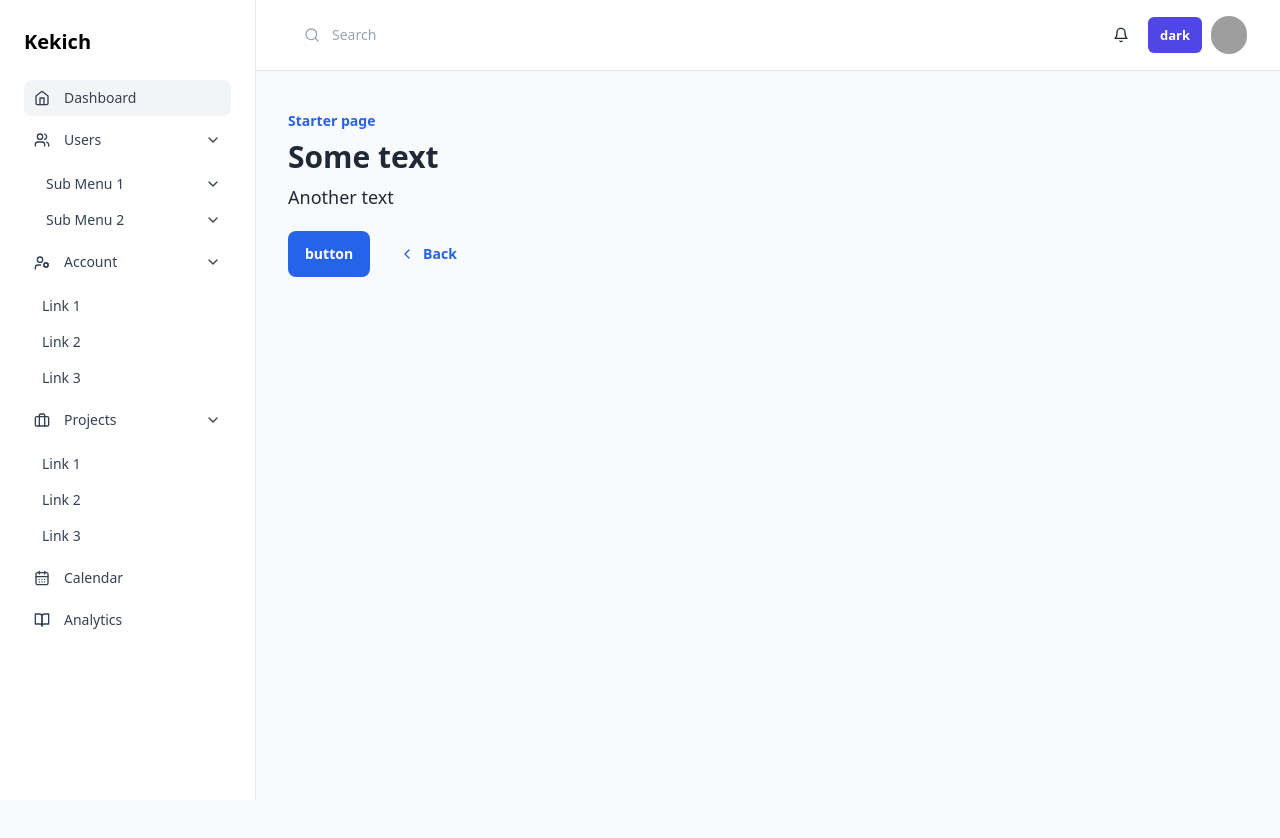
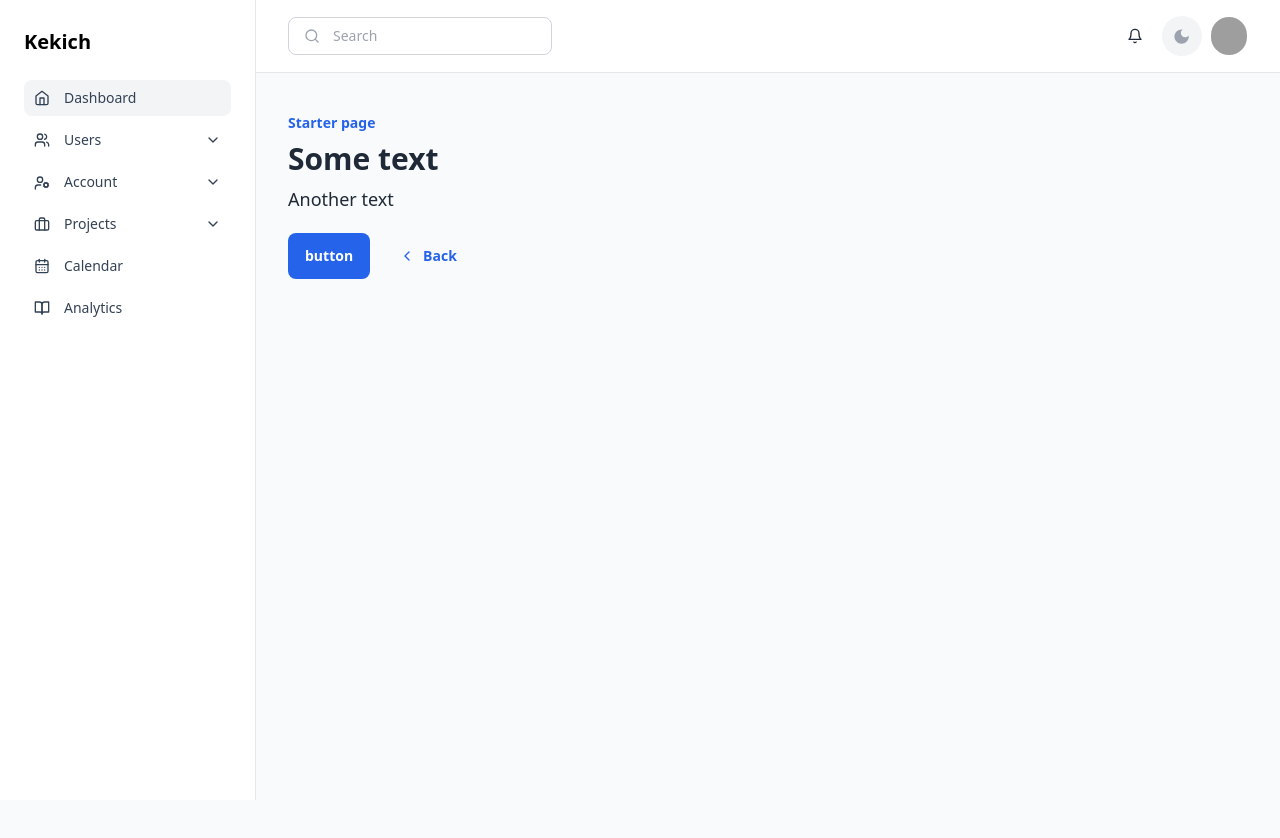
Before and after one commit to IlinAndrey/donation_front, a React (Create React App) app: page / in a window 1280 px wide. Shown: the top 838 px of the page. Built offline with nearby package versions, Linux system fonts and the light colour scheme; grey boxes are pictures that could not be loaded.

Commit message:
end sidebar and header

```diff
--- a/src/App.js
+++ b/src/App.js
@@ -1,4 +1,4 @@
-import { useEffect, useState, useRef, useLayoutEffect } from "react";
+import { useState, useRef, useLayoutEffect } from "react";
 import Header from "./components/Header";
 import Sidebar from "./components/Sidebar";
 import SidebarToggle from "./components/SidebarToggle";
@@ -44,7 +44,7 @@ function App() {
   return (
     <>
       <div className={`${darkMode && "dark"}`}>
-        <div className="bg-gray-50 dark:bg-slate-900">
+        <div className="bg-gray-50 dark:bg-gray-900">
           <Header toggleDarkMode={toggleDarkMode} darkMode={darkMode} />
           <SidebarToggle
             toggleSidebarOpen={toggleSidebarOpen}
--- a/src/components/Header.js
+++ b/src/components/Header.js
@@ -1,4 +1,6 @@
 import React from "react";
+import WbSunnyIcon from '@mui/icons-material/WbSunny';
+import DarkModeIcon from '@mui/icons-material/DarkMode';
 
 function Header({ toggleDarkMode, darkMode }) {
 
@@ -69,7 +71,7 @@ function Header({ toggleDarkMode, darkMode }) {
                   type="text"
                   id="icon"
                   name="icon"
-                  className="py-2 px-4 ps-11 block w-full border-gray-200 rounded-lg text-sm focus:border-blue-500 focus:ring-blue-500 disabled:opacity-50 disabled:pointer-events-none dark:bg-slate-900 dark:border-gray-700 dark:text-gray-400 dark:focus:ring-gray-600"
+                  className="outline-none border py-2 px-4 ps-11 block w-full border-gray-300 rounded-lg text-sm focus:border-blue-500 focus:ring-blue-500 disabled:opacity-50 disabled:pointer-events-none dark:bg-slate-900 dark:border-gray-700 dark:text-gray-400 dark:focus:ring-gray-600"
                   placeholder="Search"
                 />
               </div>
@@ -99,10 +101,9 @@ function Header({ toggleDarkMode, darkMode }) {
               <button
                 onClick={toggleDarkMode}
                 type="button"
-                className="pointer-events-auto rounded-md bg-indigo-600 px-3 py-2 text-[0.8125rem] font-semibold leading-5 text-white hover:bg-indigo-500 dark:text-white dark:hover:bg-gray-700 dark:focus:outline-none dark:focus:ring-1 dark:focus:ring-gray-600"
-                data-hs-offcanvas="#hs-offcanvas-right"
+                className="w-10 h-10 rounded-full pointer-events-auto bg-gray-100 px-2 py-2 text-1xl leading-5 text-gray-400 hover:text-gray-600 dark:text-gray-200 dark:bg-gray-700 dark:hover:text-white dark:focus:outline-none dark:focus:ring-1 dark:focus:ring-gray-600"
               >
-                {darkMode ? "light" : "dark"}
+                {darkMode ? <WbSunnyIcon style={{width: '0.8em', height: '0.8em'}}/> : <DarkModeIcon style={{width: '0.8em', height: '0.8em'}}/>}
               </button>
 
               <div className="hs-dropdown relative inline-flex [--placement:bottom-right]">
--- a/src/components/Sidebar.js
+++ b/src/components/Sidebar.js
@@ -1,6 +1,18 @@
-import React, { useState, useRef } from "react";
+import React, { useState } from "react";
 
-function Sidebar({ isOpen, menuRef}) {
+function Sidebar({ isOpen, menuRef }) {
+  const [accordionState, setAccordionState] = useState({
+    users: false,
+    account: false,
+    projects: false,
+  });
+
+  const toggleAccordion = (section) => {
+    setAccordionState((prevState) => ({
+      ...prevState,
+      [section]: !prevState[section],
+    }));
+  };
 
   return (
     <div
@@ -54,7 +66,11 @@ function Sidebar({ isOpen, menuRef}) {
           <li className="hs-accordion active" id="users-accordion">
             <button
               type="button"
-              className="hs-accordion-toggle w-full text-start flex items-center gap-x-3.5 py-2 px-2.5 hs-accordion-active:text-blue-600 hs-accordion-active:hover:bg-transparent text-sm text-slate-700 rounded-lg hover:bg-gray-100 dark:bg-gray-800 dark:hover:bg-gray-900 dark:text-slate-400 dark:hover:text-slate-300 dark:hs-accordion-active:text-white dark:focus:outline-none dark:focus:ring-1 dark:focus:ring-gray-600"
+              className={`hs-accordion-toggle text-sm w-full text-start flex items-center gap-x-3.5 py-2 px-2.5
+          ${accordionState.users ? "text-blue-600" : "text-slate-700"}
+          hover:bg-gray-100 dark:bg-gray-800 dark:hover:bg-gray-900 dark:text-slate-400 rounded-lg
+          dark:hover:text-slate-300 dark:focus:outline-none dark:focus:ring-1 dark:focus:ring-gray-600`}
+              onClick={() => toggleAccordion("users")}
             >
               <svg
                 className="flex-shrink-0 w-4 h-4"
@@ -89,38 +105,8 @@ function Sidebar({ isOpen, menuRef}) {
                 <path d="m18 15-6-6-6 6"></path>
               </svg>
               <svg
-                className="hs-accordion-active:hidden ms-auto block w-4 h-4"
-                xmlns="http://www.w3.org/2000/svg"
-                width="24"
-                height="24"
-                viewBox="0 0 24 24"
-                fill="none"
-                stroke="currentColor"
-                strokeWidth="2"
-                strokeLinecap="round"
-                strokeLinejoin="round"
-              >
-                <path d="m6 9 6 6 6-6"></path>
-              </svg>
-            </button>
-
-            <div
-              id="users-accordion-child"
-              className="hs-accordion-content w-full overflow-hidden transition-[height] duration-300 hidden"
-              style={{ display: "block" }}
-            >
-              <ul
-                className="hs-accordion-group ps-3 pt-2"
-                data-hs-accordion-always-open=""
-              >
-                <li className="hs-accordion" id="users-accordion-sub-1">
-                  <button
-                    type="button"
-                    className="hs-accordion-toggle w-full text-start flex items-center gap-x-3.5 py-2 px-2.5 hs-accordion-active:text-blue-600 hs-accordion-active:hover:bg-transparent text-sm text-slate-700 rounded-lg hover:bg-gray-100 dark:bg-gray-800 dark:hover:bg-gray-900 dark:text-slate-400 dark:hover:text-slate-300 dark:hs-accordion-active:text-white dark:focus:outline-none dark:focus:ring-1 dark:focus:ring-gray-600"
-                  >
-                    Sub Menu 1
-                    <svg
-                      className="hs-accordion-active:block ms-auto hidden w-4 h-4"
+                className={`ms-auto w-4 h-4 transition-transform duration-200 ease-in-out
+            ${accordionState.users ? "" : "transform rotate-180"}`}
                 xmlns="http://www.w3.org/2000/svg"
                 width="24"
                 height="24"
@@ -133,25 +119,16 @@ function Sidebar({ isOpen, menuRef}) {
               >
                 <path d="m18 15-6-6-6 6"></path>
               </svg>
-                    <svg
-                      className="hs-accordion-active:hidden ms-auto block w-4 h-4"
-                      xmlns="http://www.w3.org/2000/svg"
-                      width="24"
-                      height="24"
-                      viewBox="0 0 24 24"
-                      fill="none"
-                      stroke="currentColor"
-                      strokeWidth="2"
-                      strokeLinecap="round"
-                      strokeLinejoin="round"
-                    >
-                      <path d="m6 9 6 6 6-6"></path>
-                    </svg>
             </button>
 
             <div
-                    id="users-accordion-sub-1-child"
-                    className="hs-accordion-content w-full overflow-hidden transition-[height] duration-300 hidden"
+              id="account-accordion-child"
+              className={`hs-accordion-content w-full overflow-hidden transition-max-height duration-200 ease-in-out ${
+                accordionState.users ? "max-h-screen" : "max-h-0"
+              }`}
+              style={{
+                display: accordionState.users ? "block" : "hidden",
+              }}
             >
               <ul className="pt-2 ps-2">
                 <li>
@@ -181,82 +158,15 @@ function Sidebar({ isOpen, menuRef}) {
               </ul>
             </div>
           </li>
-                <li className="hs-accordion" id="users-accordion-sub-2">
-                  <button
-                    type="button"
-                    className="hs-accordion-toggle w-full text-start flex items-center gap-x-3.5 py-2 px-2.5 hs-accordion-active:text-blue-600 hs-accordion-active:hover:bg-transparent text-sm text-slate-700 rounded-lg hover:bg-gray-100 dark:bg-gray-800 dark:hover:bg-gray-900 dark:text-slate-400 dark:hover:text-slate-300 dark:hs-accordion-active:text-white dark:focus:outline-none dark:focus:ring-1 dark:focus:ring-gray-600"
-                  >
-                    Sub Menu 2
-                    <svg
-                      className="hs-accordion-active:block ms-auto hidden w-4 h-4"
-                      xmlns="http://www.w3.org/2000/svg"
-                      width="24"
-                      height="24"
-                      viewBox="0 0 24 24"
-                      fill="none"
-                      stroke="currentColor"
-                      strokeWidth="2"
-                      strokeLinecap="round"
-                      strokeLinejoin="round"
-                    >
-                      <path d="m18 15-6-6-6 6"></path>
-                    </svg>
-                    <svg
-                      className="hs-accordion-active:hidden ms-auto block w-4 h-4"
-                      xmlns="http://www.w3.org/2000/svg"
-                      width="24"
-                      height="24"
-                      viewBox="0 0 24 24"
-                      fill="none"
-                      stroke="currentColor"
-                      strokeWidth="2"
-                      strokeLinecap="round"
-                      strokeLinejoin="round"
-                    >
-                      <path d="m6 9 6 6 6-6"></path>
-                    </svg>
-                  </button>
-
-                  <div
-                    id="users-accordion-sub-2-child"
-                    className="hs-accordion-content w-full overflow-hidden transition-[height] duration-300 hidden ps-2"
-                  >
-                    <ul className="pt-2 ps-2">
-                      <li>
-                        <a
-                          className="flex items-center gap-x-3.5 py-2 px-2.5 text-sm text-slate-700 rounded-lg hover:bg-gray-100 dark:bg-gray-800 dark:hover:bg-gray-900 dark:text-slate-400 dark:hover:text-slate-300 dark:hs-accordion-active:text-white dark:focus:outline-none dark:focus:ring-1 dark:focus:ring-gray-600"
-                          href="#"
-                        >
-                          Link 1
-                        </a>
-                      </li>
-                      <li>
-                        <a
-                          className="flex items-center gap-x-3.5 py-2 px-2.5 text-sm text-slate-700 rounded-lg hover:bg-gray-100 dark:bg-gray-800 dark:hover:bg-gray-900 dark:text-slate-400 dark:hover:text-slate-300 dark:hs-accordion-active:text-white dark:focus:outline-none dark:focus:ring-1 dark:focus:ring-gray-600"
-                          href="#"
-                        >
-                          Link 2
-                        </a>
-                      </li>
-                      <li>
-                        <a
-                          className="flex items-center gap-x-3.5 py-2 px-2.5 text-sm text-slate-700 rounded-lg hover:bg-gray-100 dark:bg-gray-800 dark:hover:bg-gray-900 dark:text-slate-400 dark:hover:text-slate-300 dark:hs-accordion-active:text-white dark:focus:outline-none dark:focus:ring-1 dark:focus:ring-gray-600"
-                          href="#"
-                        >
-                          Link 3
-                        </a>
-                      </li>
-                    </ul>
-                  </div>
-                </li>
-              </ul>
-            </div>
-          </li>
 
           <li className="hs-accordion active" id="account-accordion">
             <button
               type="button"
-              className="hs-accordion-toggle w-full text-start flex items-center gap-x-3.5 py-2 px-2.5 hs-accordion-active:text-blue-600 hs-accordion-active:hover:bg-transparent text-sm text-slate-700 rounded-lg hover:bg-gray-100 dark:bg-gray-800 dark:hover:bg-gray-900 dark:text-slate-400 dark:hover:text-slate-300 dark:hs-accordion-active:text-white dark:focus:outline-none dark:focus:ring-1 dark:focus:ring-gray-600"
+              className={`hs-accordion-toggle text-sm w-full text-start flex items-center gap-x-3.5 py-2 px-2.5
+          ${accordionState.account ? "text-blue-600" : "text-slate-700"}
+          hover:bg-gray-100 dark:bg-gray-800 dark:hover:bg-gray-900 dark:text-slate-400 rounded-lg
+          dark:hover:text-slate-300 dark:focus:outline-none dark:focus:ring-1 dark:focus:ring-gray-600`}
+              onClick={() => toggleAccordion("account")}
             >
               <svg
                 className="flex-shrink-0 mt-0.5 w-4 h-4"
@@ -298,7 +208,8 @@ function Sidebar({ isOpen, menuRef}) {
                 <path d="m18 15-6-6-6 6"></path>
               </svg>
               <svg
-                className="hs-accordion-active:hidden ms-auto block w-4 h-4"
+                className={`ms-auto w-4 h-4 transition-transform duration-200 ease-in-out
+            ${accordionState.account ? "" : "transform rotate-180"}`}
                 xmlns="http://www.w3.org/2000/svg"
                 width="24"
                 height="24"
@@ -309,14 +220,18 @@ function Sidebar({ isOpen, menuRef}) {
                 strokeLinecap="round"
                 strokeLinejoin="round"
               >
-                <path d="m6 9 6 6 6-6"></path>
+                <path d="m18 15-6-6-6 6"></path>
               </svg>
             </button>
 
             <div
               id="account-accordion-child"
-              className="hs-accordion-content w-full overflow-hidden transition-[height] duration-300 hidden"
-              style={{ display: "block" }}
+              className={`hs-accordion-content w-full overflow-hidden transition-max-height duration-200 ease-in-out ${
+                accordionState.account ? "max-h-screen" : "max-h-0"
+              }`}
+              style={{
+                display: accordionState.account ? "block" : "hidden",
+              }}
             >
               <ul className="pt-2 ps-2">
                 <li>
@@ -350,7 +265,11 @@ function Sidebar({ isOpen, menuRef}) {
           <li className="hs-accordion active" id="projects-accordion">
             <button
               type="button"
-              className="hs-accordion-toggle w-full text-start flex items-center gap-x-3.5 py-2 px-2.5 hs-accordion-active:text-blue-600 hs-accordion-active:hover:bg-transparent text-sm text-slate-700 rounded-lg hover:bg-gray-100 dark:bg-gray-800 dark:hover:bg-gray-900 dark:text-slate-400 dark:hover:text-slate-300 dark:hs-accordion-active:text-white dark:focus:outline-none dark:focus:ring-1 dark:focus:ring-gray-600"
+              className={`hs-accordion-toggle text-sm w-full text-start flex items-center gap-x-3.5 py-2 px-2.5
+          ${accordionState.projects ? "text-blue-600" : "text-slate-700"}
+          hover:bg-gray-100 dark:bg-gray-800 dark:hover:bg-gray-900 dark:text-slate-400 rounded-lg
+          dark:hover:text-slate-300 dark:focus:outline-none dark:focus:ring-1 dark:focus:ring-gray-600`}
+              onClick={() => toggleAccordion("projects")}
             >
               <svg
                 className="flex-shrink-0 w-4 h-4"
@@ -383,7 +302,8 @@ function Sidebar({ isOpen, menuRef}) {
                 <path d="m18 15-6-6-6 6"></path>
               </svg>
               <svg
-                className="hs-accordion-active:hidden ms-auto block w-4 h-4"
+                className={`ms-auto w-4 h-4 transition-transform duration-200 ease-in-out
+            ${accordionState.projects ? "" : "transform rotate-180"}`}
                 xmlns="http://www.w3.org/2000/svg"
                 width="24"
                 height="24"
@@ -394,14 +314,18 @@ function Sidebar({ isOpen, menuRef}) {
                 strokeLinecap="round"
                 strokeLinejoin="round"
               >
-                <path d="m6 9 6 6 6-6"></path>
+                <path d="m18 15-6-6-6 6"></path>
               </svg>
             </button>
 
             <div
               id="projects-accordion-child"
-              className="hs-accordion-content w-full overflow-hidden transition-[height] duration-300 hidden"
-              style={{ display: "block" }}
+              className={`hs-accordion-content w-full overflow-hidden transition-max-height duration-200 ease-in-out ${
+                accordionState.projects ? "max-h-screen" : "max-h-0"
+              }`}
+              style={{
+                display: accordionState.projects ? "block" : "hidden",
+              }}
             >
               <ul className="pt-2 ps-2">
                 <li>
--- a/src/components/SidebarToggle.js
+++ b/src/components/SidebarToggle.js
@@ -1,5 +1,4 @@
-import React, { useState } from "react";
-import Sidebar from "./Sidebar";
+import React from "react";
 
 function SidebarToggle({ sidebarOpen, toggleSidebarOpen}) {
   function handleClickSidebarOpen() {
--- a/src/pages/SomePage.js
+++ b/src/pages/SomePage.js
@@ -16,7 +16,7 @@ function SomePage({ darkMode }) {
             <a
               class="w-full sm:w-auto py-3 px-4 inline-flex justify-center items-center gap-x-2 text-sm font-semibold rounded-lg border border-transparent bg-blue-600 text-white hover:bg-blue-700 disabled:opacity-50 disabled:pointer-events-none dark:focus:outline-none dark:focus:ring-1 dark:focus:ring-gray-600"
               href="https://github.com/htmlstreamofficial/preline/tree/main/examples/html"
-              target="_blank"
+              rel="noreferrer"
             >
               button
             </a>
```
Lines whose indentation alone changed are shown as unchanged.
